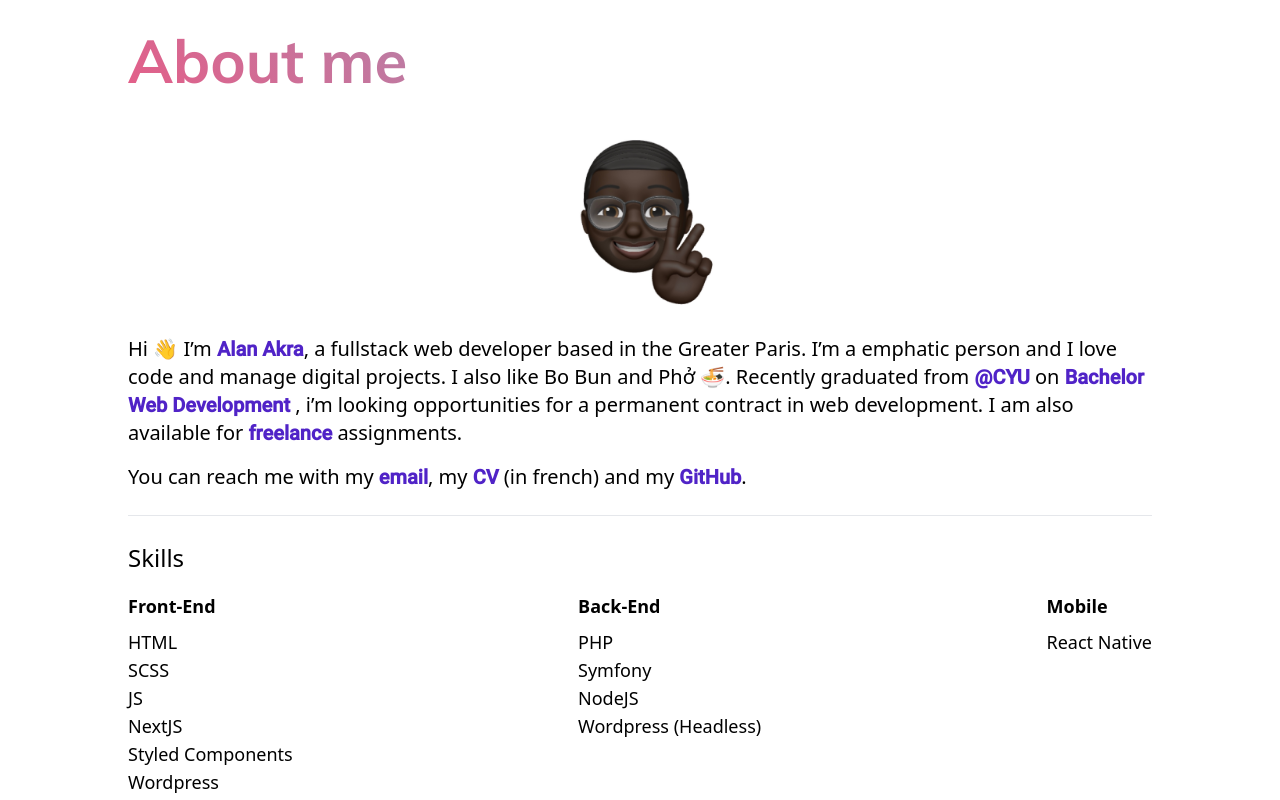
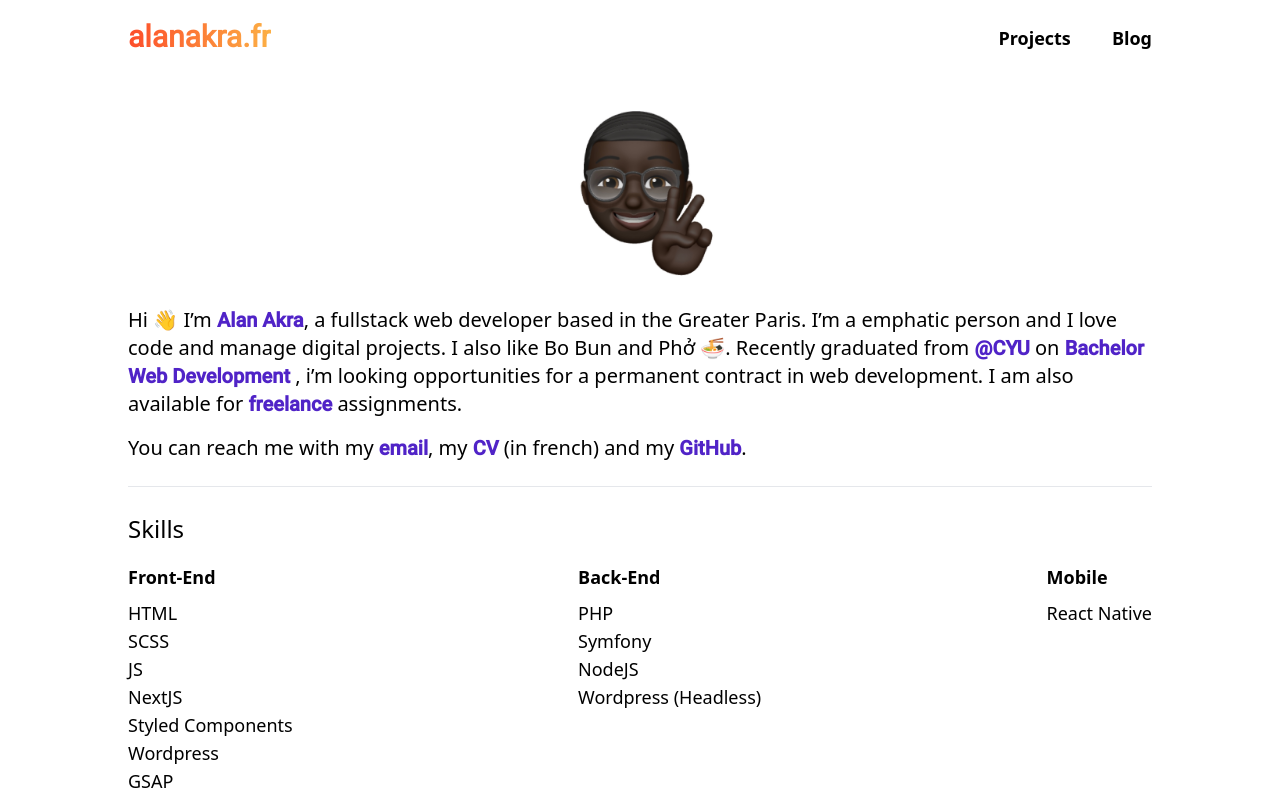
Before and after one commit to alanakra/alan-web, a Next.js app: page / in a window 1280 px wide. Shown: the top 800 px of the page. Built offline with nearby package versions, Linux system fonts and the light colour scheme.

Commit message:
Add navbar

```diff
--- /dev/null
+++ b/components/Navbar.js
@@ -0,0 +1,18 @@
+import Link from 'next/link'
+
+export default function Navbar (props) {
+ return (
+  <div className="pd-screen flex justify-between my-4 font-semibold">
+   <Link href="/">
+    <a className="nav-name">alanakra.fr</a>
+   </Link>
+
+   <div className="list-links flex justify-between w-35 sm:w-15">
+    <Link href="/projects">
+     <a>Projects</a>
+    </Link>
+     <a href="https://myblog-coral.vercel.app/">Blog</a>
+   </div>
+  </div>
+ );
+}
--- a/pages/_app.js
+++ b/pages/_app.js
@@ -1,9 +1,15 @@
 import '../styles/globals.css'
 import 'tailwindcss/tailwind.css'
 import '../styles/styles.css'
+import Navbar from '../components/Navbar'
 
 function MyApp({ Component, pageProps }) {
-  return <Component {...pageProps} />
+  return (
+    <>
+      <Navbar/>
+      <Component {...pageProps} />
+    </>
+  )
 }
 
 export default MyApp
--- a/pages/index.js
+++ b/pages/index.js
@@ -34,7 +34,7 @@ function About() {
   }]
 
  return (
-  <div className="pd-screen py-4 h-all">
+  <div className="pd-screen py-4 h-all screen">
 
     <Head>
       <title>Alan Akra | Web developer</title>
@@ -45,9 +45,7 @@ function About() {
     <style global jsx>{`
       html,
       body,
-      body > div:first-child,
-      div#__next,
-      div#__next > div {
+      screen {
         height: 100%;
       }
 
@@ -55,8 +53,6 @@ function About() {
         min-height: 100%;
       }
     `}</style>
-
-    <h1 className="important-title-page gradient-text">About me</h1>
 
     <div className="flex justify-center mb-5">
       <img
--- a/styles/styles.css
+++ b/styles/styles.css
@@ -1,3 +1,37 @@
+@import url('https://fonts.googleapis.com/css2?family=Heebo&display=swap');
+
+.nav-name{
+ font-size: 1.875rem;
+ font-family: 'Heebo', sans-serif;
+ background: linear-gradient(90deg, rgba(131,58,180,1) 0%, rgba(253,29,29,1) 50%, rgba(252,176,69,1) 100%);
+ background-clip: text;
+ -webkit-background-clip: text;
+ -webkit-text-fill-color: transparent;
+ background-size: 300%;
+ background-position: -100%;
+ animation: animateText 3s infinite alternate-reverse;
+}
+
+@keyframes animateText {
+ from{
+   background-position: 0%;
+ }
+ to{
+   background-position: 100%;
+ }
+}
+
+@media (max-width: 400px) {
+ .description{
+   font-size: 2.188rem;
+ }
+}
+
+.list-links{
+ font-size: 1.125rem;
+ line-height: 2.75rem;
+}
+
 .important-title-page{
  font-size: 3.75rem;
  margin-bottom: 1rem;
@@ -53,9 +87,3 @@ hr{
   padding-right: 1rem;
  }
 }
-
-.gradient-text{
- background: linear-gradient(45deg, #E55D87, #5FC3E4);
- background-clip: text;
- -webkit-text-fill-color: transparent;
-}
--- a/tailwind.config.js
+++ b/tailwind.config.js
@@ -2,7 +2,12 @@ module.exports = {
   purge: ['./pages/**/*.{js,ts,jsx,tsx}', './components/**/*.{js,ts,jsx,tsx}'],
   darkMode: 'media', // or 'media' or 'class'
   theme: {
-    extend: {},
+    extend: {
+      width: {
+        '15': '15%',
+        '35': '35%',
+      }
+    },
   },
   variants: {
     extend: {},
```
